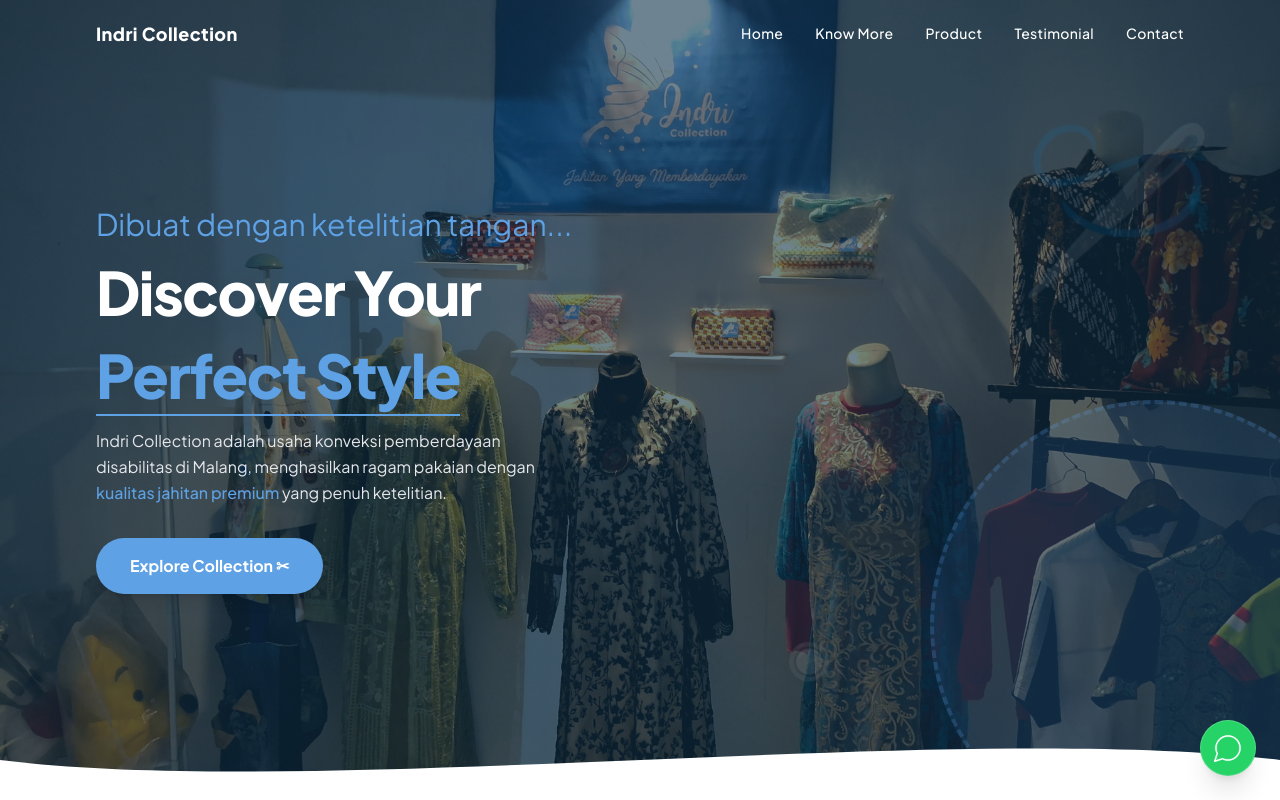
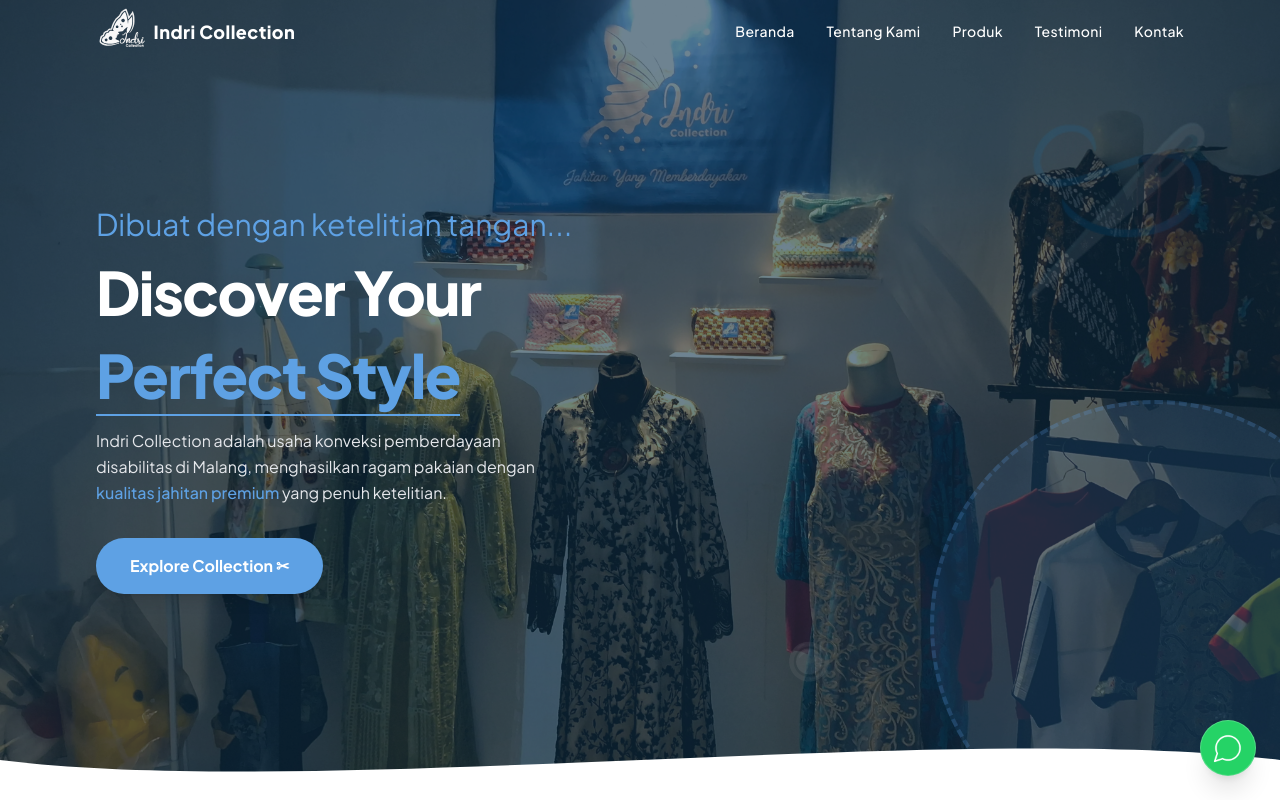
Before and after one commit to femnixx/indri-collection-website, a React (Vite) app: page / in a window 1280 px wide. Shown: the top 800 px of the page. Built offline with nearby package versions, Linux system fonts and the light colour scheme.

Commit message:
feat: add Indri Collection logo

```diff
--- a/src/components/MobileMenu.jsx
+++ b/src/components/MobileMenu.jsx
@@ -1,11 +1,12 @@
 import { useState, useEffect } from 'react';
+import logoIndri from '../assets/logo-indri.svg'
 
 const NAV_LINKS = [
-    { label: 'Home', href: '#home' },
-    { label: 'Know More', href: '#about-us' },
-    { label: 'Product', href: '#product' },
-    { label: 'Testimonial', href: '#testimonial' },
-    { label: 'Contact', href: '#contact' },
+    { label: 'Beranda', href: '#home' },
+    { label: 'Tentang Kami', href: '#about-us' },
+    { label: 'Produk', href: '#product' },
+    { label: 'Testimoni', href: '#testimonial' },
+    { label: 'Kontak', href: '#contact' },
 ];
 
 function MenuIcon({ open }) {
@@ -62,7 +63,7 @@ function Bar() {
                 className={`
                     fixed top-0 left-0 right-0 z-50
                     flex items-center justify-between
-                    px-6 md:px-16 lg:px-24 py-5
+                    px-6 md:px-16 lg:px-24 py-2
                     transition-all duration-500 ease-out
                     ${barVisible ? 'opacity-100 translate-y-0' : 'opacity-0 -translate-y-4'}
                     ${inHero
@@ -72,12 +73,13 @@ function Bar() {
                 `}
             >
                 {/* Brand */}
-                <button
+                <div
                     onClick={() => handleNavClick('#home')}
-                    className="text-white font-extrabold text-lg tracking-wide transition-opacity duration-200 hover:opacity-80"
+                    className="flex items-center text-white font-extrabold text-lg tracking-wide transition-opacity duration-200 cursor-pointer"
                 >
-                    Indri Collection
-                </button>
+                    <img src={logoIndri} alt="logo indri" className='h-12 w-auto'/>
+                    <span>Indri Collection</span>
+                </div>
 
                 {/* Desktop links */}
                 <div className="hidden md:flex items-center gap-8">
@@ -85,7 +87,7 @@ function Bar() {
                         <button
                             key={link.label}
                             onClick={() => handleNavClick(link.href)}
-                            className="text-white font-medium text-sm tracking-wide
+                            className="text-white font-medium text-sm tracking-wide cursor-pointer
                                 relative pb-0.5
                                 after:absolute after:bottom-0 after:left-0 after:h-[2px] after:w-0
                                 after:bg-white after:rounded-full after:transition-all after:duration-300
@@ -99,7 +101,7 @@ function Bar() {
                 {/* Mobile hamburger */}
                 <button
                     onClick={() => setMenuOpen((o) => !o)}
-                    aria-label={menuOpen ? 'Close menu' : 'Open menu'}
+                    aria-label={menuOpen ? 'Tutup menu' : 'Buka menu'}
                     className="md:hidden p-1 focus:outline-none"
                 >
                     <MenuIcon open={menuOpen} />
@@ -107,7 +109,7 @@ function Bar() {
             </nav>
 
             {/* Spacer so fixed bar doesn't overlap content outside hero */}
-            <div className={`transition-all duration-500 ${inHero ? 'h-0' : 'h-[72px]'}`} />
+            <div className={`transition-all duration-500 ${inHero ? 'h-0' : 'h-15'}`} />
 
             {/* ── Mobile drawer backdrop ── */}
             <div
@@ -124,10 +126,13 @@ function Bar() {
             >
                 {/* Drawer header */}
                 <div className="flex items-center justify-between px-6 py-5 border-b border-white/10">
-                    <span className="text-white font-extrabold text-lg">Indri Collection</span>
+                    <div className="flex items-center gap-2">
+                        <img src={logoIndri} alt="Logo Indri" className="w-8 h-8 object-contain" />
+                        <span className="text-white font-extrabold text-lg">Indri Collection</span>
+                    </div>
                     <button
                         onClick={() => setMenuOpen(false)}
-                        aria-label="Close menu"
+                        aria-label="Tutup menu"
                         className="p-1 text-white/70 hover:text-white transition-colors"
                     >
                         <MenuIcon open={true} />
--- a/src/pages/ContactSection.jsx
+++ b/src/pages/ContactSection.jsx
@@ -1,4 +1,6 @@
 import { useEffect, useRef, useState } from 'react';
+import LogoIndri from '../assets/logo-indri.svg';
+import SectionHeader from '../components/ui/section-header';
 
 // ── Re-triggerable scroll reveal hook ────────────────────────────────────────
 function useScrollReveal(threshold = 0.15) {
@@ -82,42 +84,30 @@ function ContactSection() {
 
             {/* Header */}
             <Reveal className="text-center mb-14">
-                <h2 className="text-4xl md:text-5xl font-bold text-[#10324A]">
-                    Contact <span className="text-[#11B5F5]">Us</span>
-                </h2>
-                <p className="text-gray-400 mt-3 text-sm md:text-base">
-                    Visit us or reach out through your preferred channel
+                <SectionHeader title="Hubungi" highlightedText="Kami" />
+                <p className="text-gray-400 text-sm md:text-base">
+                    Kunjungi kami atau hubungi melalui kontak di bawah ini
                 </p>
             </Reveal>
 
             {/* Grid */}
             <div className="flex flex-col md:flex-row items-center md:items-start justify-center gap-10">
 
-                {/* Store card */}
-                <a href="https://maps.app.goo.gl/vpvAbASRtMLoPpkT8" target='_blank'>
-                    <Reveal delay={150}>
-                        <div className="bg-[#10324A] rounded-2xl p-8 flex flex-col items-center text-center w-full md:w-64 shadow-xl hover:shadow-2xl hover:-translate-y-1 transition-all duration-300">
-                            <div className="w-14 h-14 rounded-full bg-[#11B5F5] flex items-center justify-center mb-5 shadow-lg">
-                                <PinIcon />
-                            </div>
-                            <h3 className="text-white font-bold text-lg mb-2">Visit Our Store</h3>
-                            <p className="text-[#6ED8FF] text-sm leading-relaxed">
-                                Jalan Vinolia no 22, Jatimulyo,<br /> Lowokwaru, Kota Malang
-                            </p>
-
-                            {/* Decorative bars */}
-                            <div className="mt-6 flex gap-3">
-                                {[0, 1, 2].map(i => (
-                                    <div key={i} className="flex flex-col gap-1.5">
-                                        {[0, 1, 2].map(j => (
-                                            <div key={j} className="w-8 h-1.5 rounded-full bg-white/10" />
-                                        ))}
-                                    </div>
-                                ))}
-                            </div>
-                        </div>
-                    </Reveal>
-                </a>
+                {/* Store Google Map iframe */}
+                <Reveal delay={150}>
+                    <div className="h-60 w-auto md:w-80 md:h-80 rounded-2xl shadow-xl overflow-hidden border-4 border-white">
+                        <iframe
+                            src="https://www.google.com/maps/embed?pb=!1m18!1m12!1m3!1d203.2388192792083!2d112.61190915601682!3d-7.938847851201809!2m3!1f0!2f0!3f0!3m2!1i1024!2i768!4f13.1!3m3!1m2!1s0x2e7883000f8c5861%3A0xe88d20a59aba2693!2sIndri%20Collection!5e1!3m2!1sen!2sid!4v1781274935669!5m2!1sen!2sid"
+                            width="100%"
+                            height="100%"
+                            style={{ border: 0 }}
+                            allowFullScreen=""
+                            loading="lazy"
+                            referrerPolicy="no-referrer-when-downgrade"
+                            title="Indri Collection Location"
+                        />
+                    </div>
+                </Reveal>
 
                 {/* Contact details */}
                 <Reveal delay={300} className="w-full md:w-auto md:min-w-[280px]">
@@ -139,9 +129,9 @@ function ContactSection() {
                         </a>
 
                         <div className="border-t border-gray-100 pt-5 mt-1">
-                            <p className="text-[#10324A] font-bold text-sm mb-2">Store Hours:</p>
-                            <p className="text-gray-400 text-sm">Monday – Saturday: 10:00 AM – 8:00 PM</p>
-                            <p className="text-gray-400 text-sm">Sunday: 11:00 AM – 6:00 PM</p>
+                            <p className="text-[#10324A] font-bold text-sm mb-2">Jam Buka:</p>
+                            <p className="text-gray-400 text-sm">Senin – Sabtu: 10:00 – 20:00 WIB</p>
+                            <p className="text-gray-400 text-sm">Minggu: 11:00 – 18:00 WIB</p>
                         </div>
                     </div>
                 </Reveal>
@@ -156,8 +146,11 @@ function Footer() {
         <footer className="bg-[#10324A] text-white">
             <div className="max-w-6xl mx-auto px-6 md:px-16 lg:px-24 py-8 flex flex-col md:flex-row items-start md:items-center justify-between gap-6">
                 <div>
-                    <p className="font-bold text-lg">Indri Collection</p>
-                    <p className="text-[#6ED8FF] text-sm mt-1">Jalan Vinolia no 22, Jatimulyo, Lowokwaru, Kota Malang</p>
+                    <div className="flex items-center mb-2">
+                        <img className="w-10 h-10 object-contain" src={LogoIndri} alt="Logo"/>
+                        <span className="font-bold text-xl">Indri Collection</span>
+                    </div>
+                    <p className="text-[#6ED8FF] text-sm mt-2">Jalan Vinolia no 22, Jatimulyo, Lowokwaru, Kota Malang</p>
                 </div>
                 <div className="flex items-center gap-3">
                     {[
```
Also changed, not shown: src/assets/logo-indri.svg (added).
